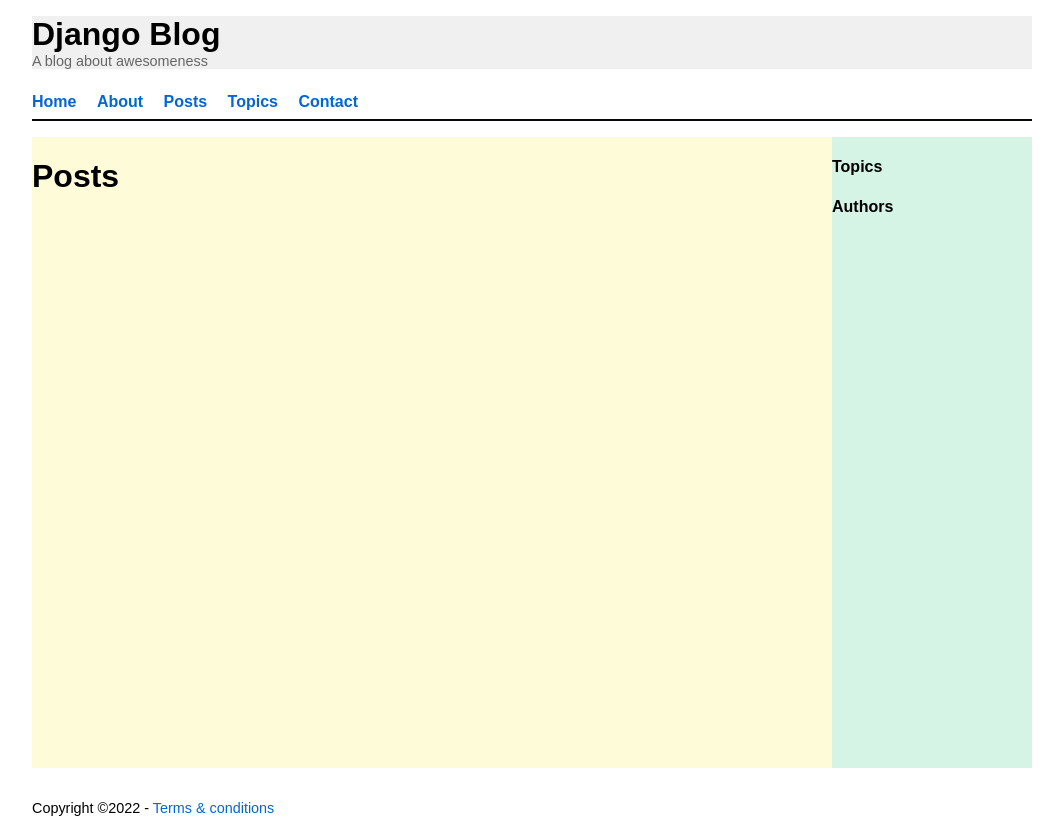
After one commit to dhill109/myblog, a Django app: page /posts/ in a window 1280 px wide. The commit adds this page. Shown: the whole page, without its empty margins (108-1171 px from the left). Run offline with Django 4.2, Linux system fonts and the light colour scheme; data that the repository does not hold is empty.

Commit message:
Assignment 4

```diff
--- /dev/null
+++ b/blog/context_processors.py
@@ -0,0 +1,12 @@
+from . import models
+from django.db.models import Count
+
+def base_context(request):
+    authors = models.Post.objects.published() \
+        .get_authors() \
+        .order_by('first_name')
+
+    topics = models.Post.objects.values_list('topics__name', flat=True) \
+    .annotate(num = Count('id')).order_by('-num')
+
+    return {'authors': authors, 'topics': topics}
--- a/blog/models.py
+++ b/blog/models.py
@@ -3,6 +3,7 @@
 from django.utils import timezone
 from django.contrib.auth import get_user_model
 from django.db.models import Count
+from django.urls import reverse
 
 class PostQueryset(models.QuerySet):
     def published(self):
@@ -21,15 +22,22 @@
     slug = models.SlugField(unique=True, null=False)
     objects = PostQueryset.as_manager()
 
+    def get_absolute_url(self):
+        if self.name:
+            kwargs = {
+                'slug': self.slug
+            }
+        else:
+            kwargs = {'pk': self.pk}
+        return reverse('topic-detail', kwargs=kwargs)
+
     def __str__(self):
         return self.name
 
     class Meta:
         ordering = ['name']
 class Post(models.Model):
-    """
-    Represents a blog post
-    """
+
     DRAFT = 'draft'
     PUBLISHED = 'published'
     STATUS_CHOICES = [
@@ -72,6 +80,19 @@
     def __str__(self):
         return self.title
 
+    def get_absolute_url(self):
+        if self.published:
+            kwargs = {
+                'year': self.published.year,
+                'month': self.published.month,
+                'day': self.published.day,
+                'slug': self.slug
+            }
+        else:
+            kwargs = {'pk': self.pk}
+
+        return reverse('post-detail', kwargs=kwargs)
+
 class PostManager(models.Manager):
     """
     PostManger to exclude the unchecked check box
--- a/blog/static/blog/base.css
+++ b/blog/static/blog/base.css
@@ -6,7 +6,7 @@
 }
 
 body {
-  background-color: #f0f0f0;
+  background-color: #ffffff;
   display: grid;  /* Use CSS grid */
   font-family: Arial, Helvetica, sans-serif;
   grid-template-rows: auto auto 1fr auto;  /* Sticky footer */
@@ -25,12 +25,20 @@
   color: #0366d6;
   text-decoration: none;
 }
+a:hover {
+  text-decoration: underline;
+}
 
 #top-nav a:hover {
   text-decoration: underline;
 }
 
 /* Style the header area */
+
+#site-header {
+  background-color: #f0f0f0;
+}
+
 #site-header h1 {
   padding: 0;
   margin: 0;
@@ -46,7 +54,7 @@
 /* Style the top nav */
 #top-nav {
   padding: 0.5rem 0;
-  border-bottom: 1px solid #eee;
+  border-bottom: 2px solid #080808;
 }
 
 #top-nav ul {
--- a/blog/templates/blog/base.html
+++ b/blog/templates/blog/base.html
@@ -17,9 +17,10 @@
   <!-- Top navigation -->
   <nav id="top-nav">
     <ul>
-      <li><a href="#">Home</a></li>
-      <li><a href="#">About</a></li>
-      <li><a href="#">Posts</a></li>
+      <li><a href="{% url "home" %}">Home</a></li>
+      <li><a href="{% url "about" %}">About</a></li>
+      <li><a href="{% url "post-list" %}">Posts</a></li>
+      <li><a href="{% url "topic-list" %}">Topics</a></li>
       <li><a href="#">Contact</a></li>
     </ul>
   </nav>
@@ -34,8 +35,8 @@
     <section id="topic-list">
       <h4>Topics</h4>
       <ul>
-        {% for topic in topics %}
-          <li>{{ topic}}</li>
+        {% for top in topics %}
+          <li><a href="{{ top.get_absolute_url }}">{{ top}}</a></li>
         {% endfor %}
       </ul>
     </section>
@@ -54,7 +55,8 @@
   <!-- The footer -->
   <footer id="site-footer">
     <!-- Print copyright with the current year -->
-    Copyright &copy;{% now 'Y' %}
+    Copyright &copy;{% now 'Y' %} -
+    <a href="{% url "terms-and-conditions" %}">Terms & conditions</a>
   </footer>
 </body>
 </html>
--- /dev/null
+++ b/blog/templates/blog/post_list.html
@@ -0,0 +1,13 @@
+{# blog/templates/blog/post_list.html #}
+
+{% extends "blog/base.html" %}
+
+{% block page_title %}Posts{% endblock %}
+
+{% block main %}
+<h1>Posts</h1>
+{% for post in posts %}
+  {% include "blog/post_preview.html" %}
+{% endfor %}
+
+{% endblock %}
--- a/blog/urls.py
+++ b/blog/urls.py
@@ -1,11 +1,12 @@
 # blog/urls.py
 from django.contrib import admin
-from django.urls import path
+from django.urls import path, include
 from blog import views
 from .views import PostListView, PostDetailView
 
 
 urlpatterns = [
     path('admin/', admin.site.urls),
-    path('', views.home, name='home'),  # Set root to home view
+    path('', include('blog.urls')),
+
 ]
--- a/blog/views.py
+++ b/blog/views.py
@@ -7,37 +7,62 @@
 from .models import Post, Comment
 from . import models
 from django.db.models import Count
+from django.views.generic.base import TemplateView
 
-def home(request):
-    """
-    The Blog homepage
-    """
-    # Get last 3 posts
-    latest_posts = models.Post.objects.published().order_by('-published')[:3]
-    authors = models.Post.objects.published().get_authors().order_by('first_name')
-    topics = models.Post.objects.values_list('topics__name').annotate(num = Count('id')).order_by('-num')
+class HomeView(TemplateView):
+    template_name = 'blog/home.html'
 
-    context = {
-        'authors': authors,
-        'latest_posts': latest_posts,
-        'topics': topics,
-        }
-    return render(request, 'blog/home.html', context)
+    def get_context_data(self, **kwargs):
+        # Get the parent context
+        context = super().get_context_data(**kwargs)
+        latest_posts = models.Post.objects.published() \
+            .order_by('-published')[:3]
+        authors = models.Post.objects.published().get_authors().order_by('first_name')
+
+        context.update({'latest_posts': latest_posts, 'authors': authors,})
+        return context
+
+class AboutView(TemplateView):
+    template_name = 'blog/about.html'
+
+def terms_and_conditions(request):
+    return render(request, 'blog/terms_and_conditions.html')
 
 class PostListView(ListView):
-    model = Post
-    template_name = 'home.html'
+    model = models.Post
     context_object_name = 'posts'
+    queryset = models.Post.objects.published().order_by('-published')
 
-class PostDetailView(View):
 
-    def get(self, request, *args, **kwargs):
-        view = PostDisplay.as_view()
-        return view(request, *args, **kwargs)
+class PostDetailView(DetailView):
+    model = models.Post
 
-    def post(self, request, *args, **kwargs):
-        view = PostComment.as_view()
-        return view(request, *args, **kwargs)
+    def get_queryset(self):
+        # Get the base queryset
+        queryset = super().get_queryset().published()
+        if 'pk' in self.kwargs:
+            return queryset
+
+        return queryset.filter(
+            published__year=self.kwargs['year'],
+            published__month=self.kwargs['month'],
+            published__day=self.kwargs['day'],
+        )
+class TopicListView(ListView):
+    model = models.Topic
+    context_object_name = 'topics'
+    queryset =  models.Topic.objects.order_by('name')
+
+class TopicDetailView(DetailView):
+    model = models.Topic
+    def get_queryset(self):
+        # Get the base queryset
+        queryset = super().get_queryset()
+        if 'pk' in self.kwargs:
+            return queryset
+
+        return queryset.filter(
+        )
 
 class PostDisplay(DetailView):
     model = Post
--- a/myblog/settings.py
+++ b/myblog/settings.py
@@ -65,6 +65,7 @@
                 'django.template.context_processors.request',
                 'django.contrib.auth.context_processors.auth',
                 'django.contrib.messages.context_processors.messages',
+                'blog.context_processors.base_context'
             ],
         },
     },
--- a/myblog/urls.py
+++ b/myblog/urls.py
@@ -17,7 +17,34 @@
 from django.urls import path, include
 
 from . import views   # Import the views module
+from blog import views
+
 urlpatterns = [
     path('admin/', admin.site.urls),
-    path('', include('blog.urls')),
+    #path('', include('blog.urls')),
+    path('', views.HomeView.as_view(), name='home'),
+    path('about/', views.AboutView.as_view(), name='about'),
+    path('terms/', views.terms_and_conditions, name='terms-and-conditions'),
+    path('posts/', views.PostListView.as_view(), name='post-list'),
+    path(
+        'posts/<int:year>/<int:month>/<int:day>/<slug:slug>/',
+        views.PostDetailView.as_view(),
+        name='post-detail',
+    ),
+    path(
+        'posts/<int:pk>/',
+        views.PostDetailView.as_view(),
+        name='post-detail'
+    ),
+    path('topics/', views.TopicListView.as_view(), name='topic-list'),
+    path(
+        'topics/<slug:slug>/',
+        views.TopicDetailView.as_view(),
+        name='topic-detail',
+    ),
+    path(
+        'topics/<int:pk>/',
+        views.TopicDetailView.as_view(),
+        name='topic-detail'
+    ),
 ]
```
Also changed, not shown: other parts of blog/static/blog/base.css (+39 -0 lines), blog/templates/blog/about.html (added, +9 -0 lines), blog/templates/blog/home.html (+7 -12 lines), blog/templates/blog/post_detail.html (+14 -28 lines), blog/templates/blog/post_preview.html (added, +10 -0 lines), blog/templates/blog/terms_and_conditions.html (added, +11 -0 lines), blog/templates/blog/topic_detail.html (added, +12 -0 lines), blog/templates/blog/topic_list.html (added, +11 -0 lines).
